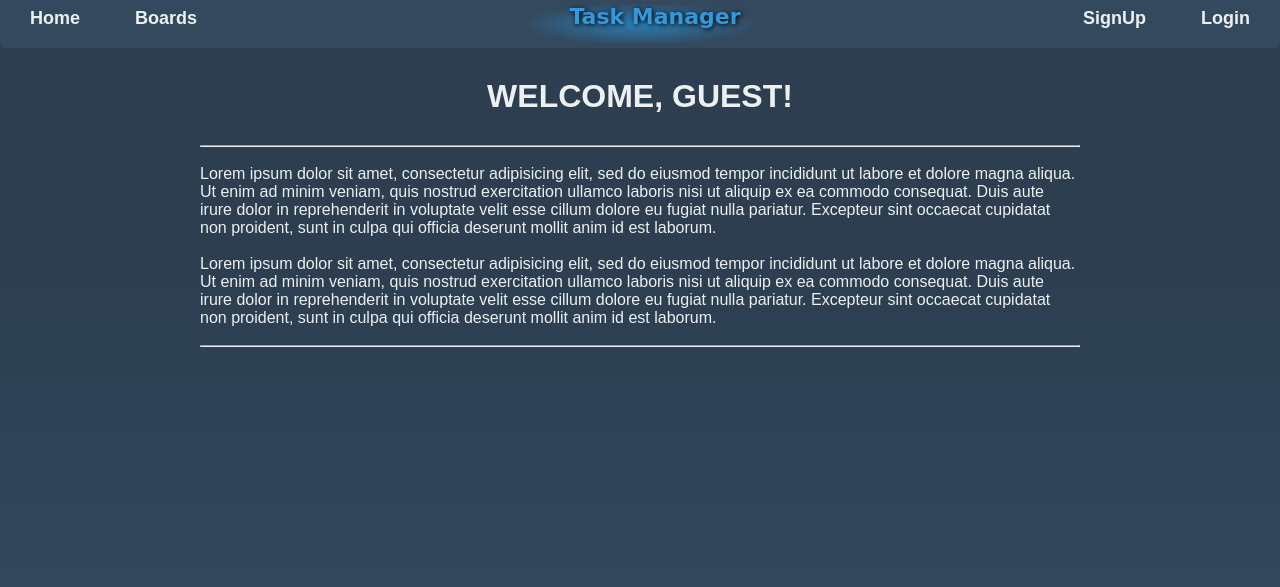
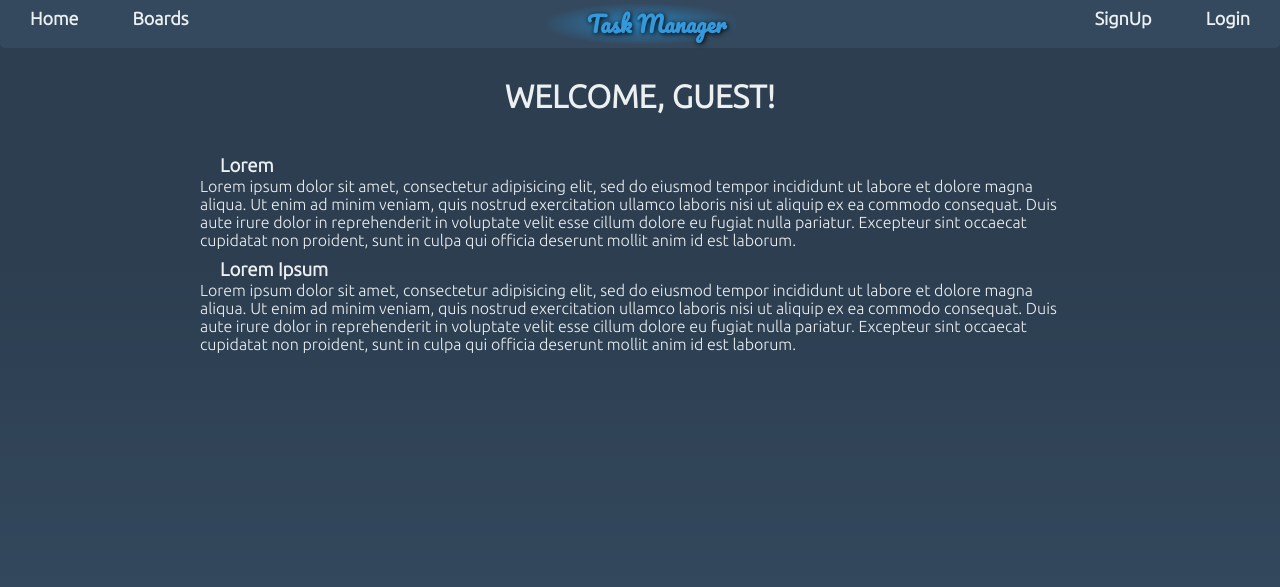
Before and after one commit to Zmora-GH/django-portfolio-project, a Django app: page / in a window 1280 px wide. Shown: the top 587 px of the page. Run offline with Django 3.2, Linux system fonts and the light colour scheme; some libraries are stand-ins or nearby versions.

Commit message:
C13: make up ...;

```diff
--- a/static/css/style.css
+++ b/static/css/style.css
@@ -174,13 +174,11 @@ textarea {
 
 .card-empty {
 	margin: 6px auto;
-	height: 120px;
+	height: 50px;
 	width: 300px;
 	background-color: rgba(255,255,255,0.05);
-	font-size: 44px;
-	text-align: center;
+	font-size: 20px;
 	padding: 10px 10px;
-	border: 5px solid rgba(255,255,255, 0.05);
 	border-radius: 6px;
 }
 
--- a/static/js/scripts.js
+++ b/static/js/scripts.js
@@ -113,8 +113,6 @@ function backend_drop(card, col) {
 	request.setRequestHeader('HTTP_X_REQUESTED_WITH', 'XMLHttpRequest');
 	request.setRequestHeader('X-CSRFToken', token);
 	request.send(json);
-	console.log(request);
 };
 
-
 task_manipulation();
--- a/task_manager/templates/task_manager/main_page.html
+++ b/task_manager/templates/task_manager/main_page.html
@@ -18,23 +18,24 @@
 				</h1>
 			</div>
 			<div class="main-content">
-				<hr>
-				<br>
+				<h3 style="padding-left: 20px; padding-top: 10px">
+					Lorem
+				</h3>
 				<p>Lorem ipsum dolor sit amet, consectetur adipisicing elit, sed do eiusmod
 				tempor incididunt ut labore et dolore magna aliqua. Ut enim ad minim veniam,
 				quis nostrud exercitation ullamco laboris nisi ut aliquip ex ea commodo
 				consequat. Duis aute irure dolor in reprehenderit in voluptate velit esse
 				cillum dolore eu fugiat nulla pariatur. Excepteur sint occaecat cupidatat non
 				proident, sunt in culpa qui officia deserunt mollit anim id est laborum.</p>
-				<br>
+				<h3 style="padding-left: 20px; padding-top: 10px">
+					Lorem Ipsum
+				</h3>
 				<p>Lorem ipsum dolor sit amet, consectetur adipisicing elit, sed do eiusmod
 				tempor incididunt ut labore et dolore magna aliqua. Ut enim ad minim veniam,
 				quis nostrud exercitation ullamco laboris nisi ut aliquip ex ea commodo
 				consequat. Duis aute irure dolor in reprehenderit in voluptate velit esse
 				cillum dolore eu fugiat nulla pariatur. Excepteur sint occaecat cupidatat non
 				proident, sunt in culpa qui officia deserunt mollit anim id est laborum.</p>
-				<br>
-				<hr>
 			</div>
 		</div>
 	</div>
--- a/task_manager/templates/task_manager/taskboard.html
+++ b/task_manager/templates/task_manager/taskboard.html
@@ -13,6 +13,7 @@
 		{% for stage in stages %}
 			<div class="colmn js-col" data-column-id="{{stage.0}}">
 				<div class="col-title"> <span> {{stage.1}} </span> </div>
+				<div class="card-empty js-empty hide"> </div>
 				<div class="col-tasks js-inner">
 					{% for task in tasks %}
 						{% if  task.stage == stage.0%}
@@ -23,7 +24,7 @@
 						{% endif %}
 					{% endfor %}
 				</div>
-				<div class="card-empty js-empty hide"> </div>
+
 			</div>
 		{% endfor %}
 		</div>
--- a/templates/index.html
+++ b/templates/index.html
@@ -4,8 +4,8 @@
 <head>
 	<meta charset="utf-8">
 	<link rel="shortcut icon" type="image/png" href="{% static '/img/favicom.ico' %}">
-	<!-- <link href="https://fonts.googleapis.com/css2?family=Ubuntu:wght@300&display=swap" rel="stylesheet">
-	<link href="https://fonts.googleapis.com/css2?family=Pacifico&display=swap" rel="stylesheet"> -->
+	<link href="https://fonts.googleapis.com/css2?family=Ubuntu:wght@300&display=swap" rel="stylesheet">
+	<link href="https://fonts.googleapis.com/css2?family=Pacifico&display=swap" rel="stylesheet">
 	<link rel="stylesheet" href="{% static '/css/style.css' %}">
 	<title>
 		{% block title %}
```
Also changed, not shown: db.sqlite3.
